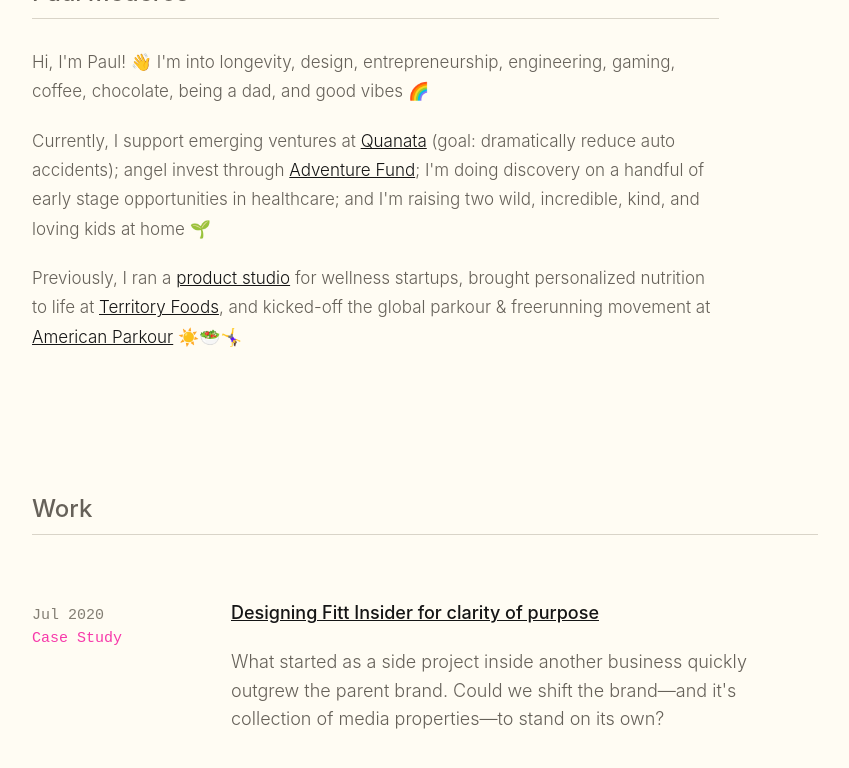
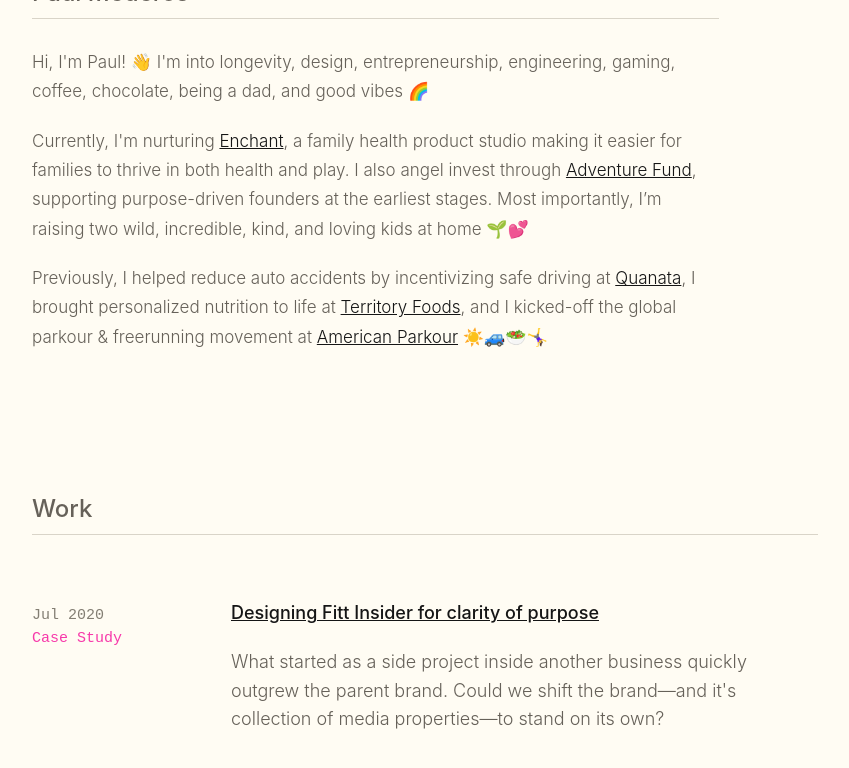
Before and after one commit to paulmederos/pm17, a Jekyll site: the page built from index.html, in a window 1280 px wide and 900 px high, scrolled down 425 px, cut to the strip 129-897 px from the top of the window. Shown: the whole strip, without its empty margins (215-1064 px from the left). Built offline with Jekyll 4.4.1, drawn with Linux system fonts in a browser that asks for light colours; some web fonts are replaced.

Commit message:
Update index.html

```diff
--- a/index.html
+++ b/index.html
@@ -34,15 +34,17 @@
           engineering, gaming, coffee, chocolate, being a dad, and good vibes 🌈
         </p>
         <p class="line-lg">
-          Currently, I support emerging ventures at <a href="https://www.quanata.com" target="_blank">Quanata</a> (goal: dramatically reduce auto accidents);
-          angel invest through <a href="https://www.adventure.fund" target="_blank">Adventure Fund</a>;
-          I'm doing discovery on a handful of early stage opportunities in healthcare;
-          and I'm raising two wild, incredible, kind, and loving kids at home 🌱
+          Currently, I'm nurturing <a href="https://www.enchant.co" target="_blank">Enchant</a>,
+          a family health product studio making it easier for families to thrive in both health and play.
+          I also angel invest through <a href="https://www.adventure.fund" target="_blank">Adventure Fund</a>, supporting
+          purpose-driven founders at the earliest stages. Most importantly, I’m raising two wild, incredible,
+          kind, and loving kids at home 🌱💕
         </p>
         <p class="line-lg">
-          Previously, I ran a <a href="https://www.enchant.co" target="_blank">product studio</a> for wellness startups, brought personalized nutrition to life
-          at <a href="https://www.territoryfoods.com" target="_blank">Territory Foods</a>, and kicked-off the global
-          parkour & freerunning movement at <a href="http://www.americanparkour.com" target="_blank">American Parkour</a> ☀️🥗🤸‍♀️
+          Previously, I helped reduce auto accidents by incentivizing safe driving
+          at <a href="https://www.quanata.com" target="_blank">Quanata</a>, I brought personalized nutrition to life
+          at <a href="https://www.territoryfoods.com" target="_blank">Territory Foods</a>, and I kicked-off the global
+          parkour & freerunning movement at <a href="http://www.americanparkour.com" target="_blank">American Parkour</a> ☀️🚙🥗🤸‍♀️
         </p>
       </div>
     </div>
```
